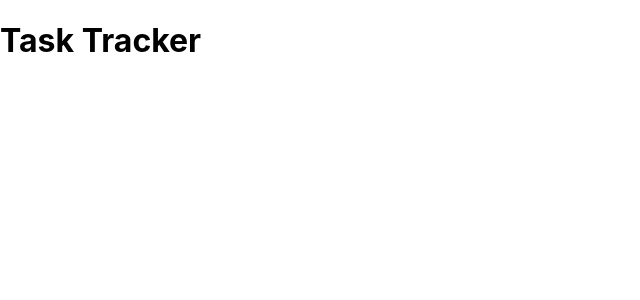
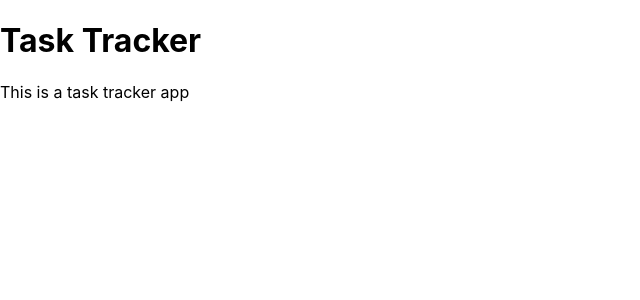
Before and after one commit to Eshhaa11/task-tracker, a React (Create React App) app: page / in a window 1280 px wide. Shown: the top 300 px of the page, without its empty margins (0-640 px from the left). Built offline with nearby package versions, Linux system fonts and the light colour scheme.

Commit message:
added paragraph

```diff
--- a/src/App.js
+++ b/src/App.js
@@ -5,6 +5,7 @@ function App() {
   return (
     <header>
       <h1>Task Tracker</h1>
+      <p>This is a task tracker app</p>
     </header>
   );
 }
```
